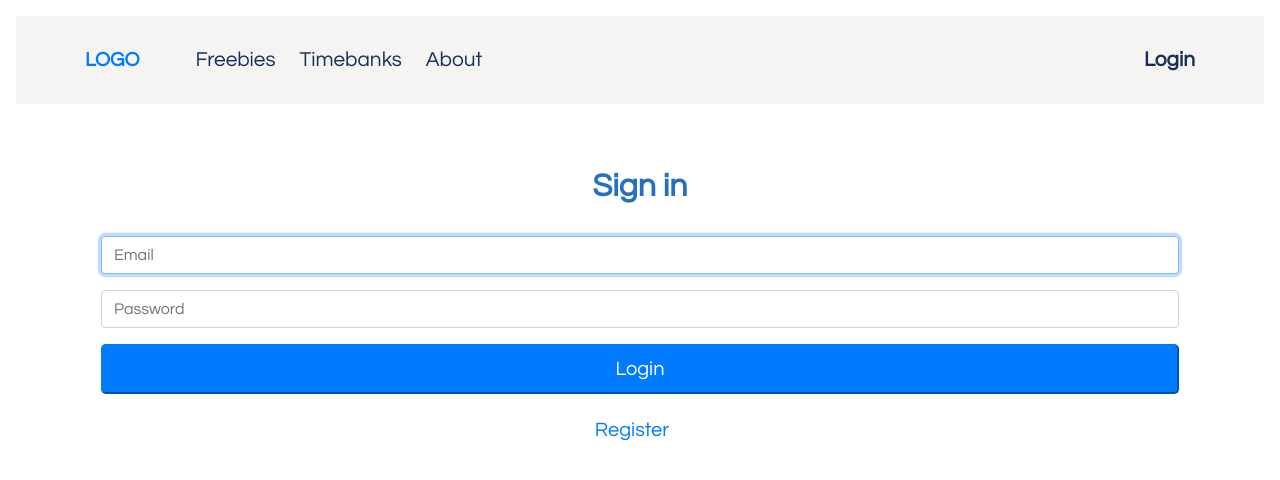
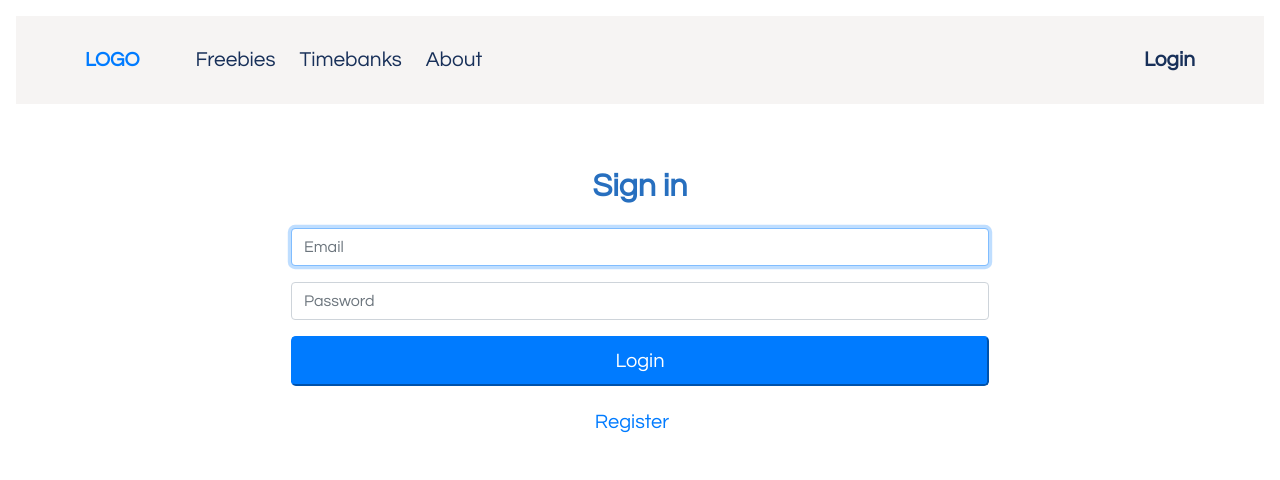
Before and after one commit to Klarala13/collectivity, a React (Create React App) app in the folder frontend/: page /login in a window 1280 px wide. Shown: the top 480 px of the page. Built offline with nearby package versions, Linux system fonts and the light colour scheme.

Commit message:
edit login style

```diff
--- a/frontend/src/components/Login.jsx
+++ b/frontend/src/components/Login.jsx
@@ -28,7 +28,8 @@ function Login(props) {
   };
   return (
     <div className="container">
-      <div className="Login">
+      <div className="row Login">
+        <div className="col-md-8 offset-md-2">
         <form onSubmit={e => onSubmit(e)} className="form-signin">
           <h2 className="mb-2">{isSignin ? "Sign in" : "Register"}</h2>
           <label htmlFor="name" className="sr-only">
@@ -75,7 +76,7 @@ function Login(props) {
             ) : (
               <NavLink
                 to="/register"
-                activeClassName="active"
+                activeClassName="active "
                 className="navbar-brand"
               >
                 Register
@@ -83,6 +84,7 @@ function Login(props) {
             )}
           </span>
         </form>
+        </div>
       </div>
     </div>
   );
--- a/frontend/src/css/style.css
+++ b/frontend/src/css/style.css
@@ -112,10 +112,7 @@ p.text-left {
 /* form-signin */
 .form-signin {
   padding: 1rem;
-  width: 100%;
-  height: 100vh;
   text-align: center;
-  justify-content: center;
 }
 
 /* app */
```
